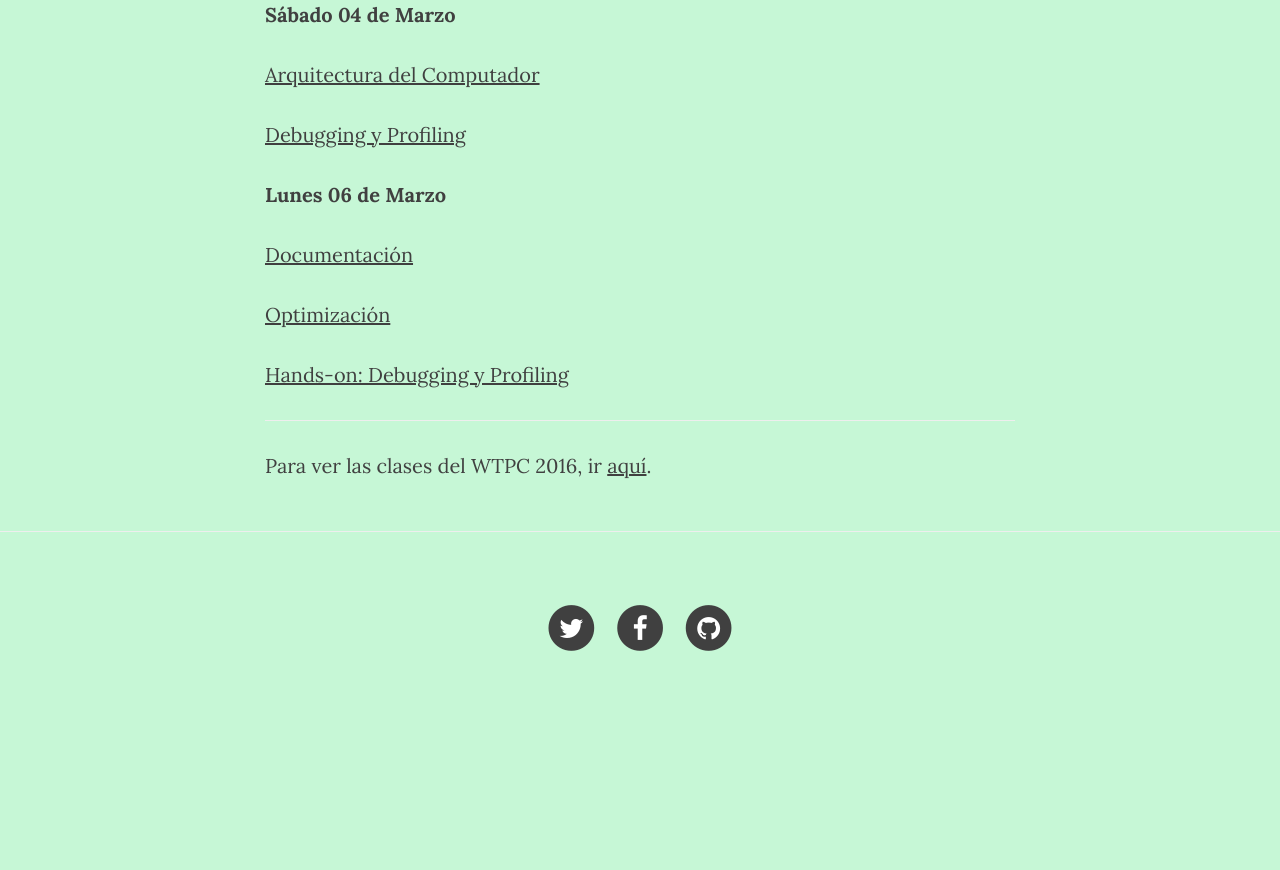
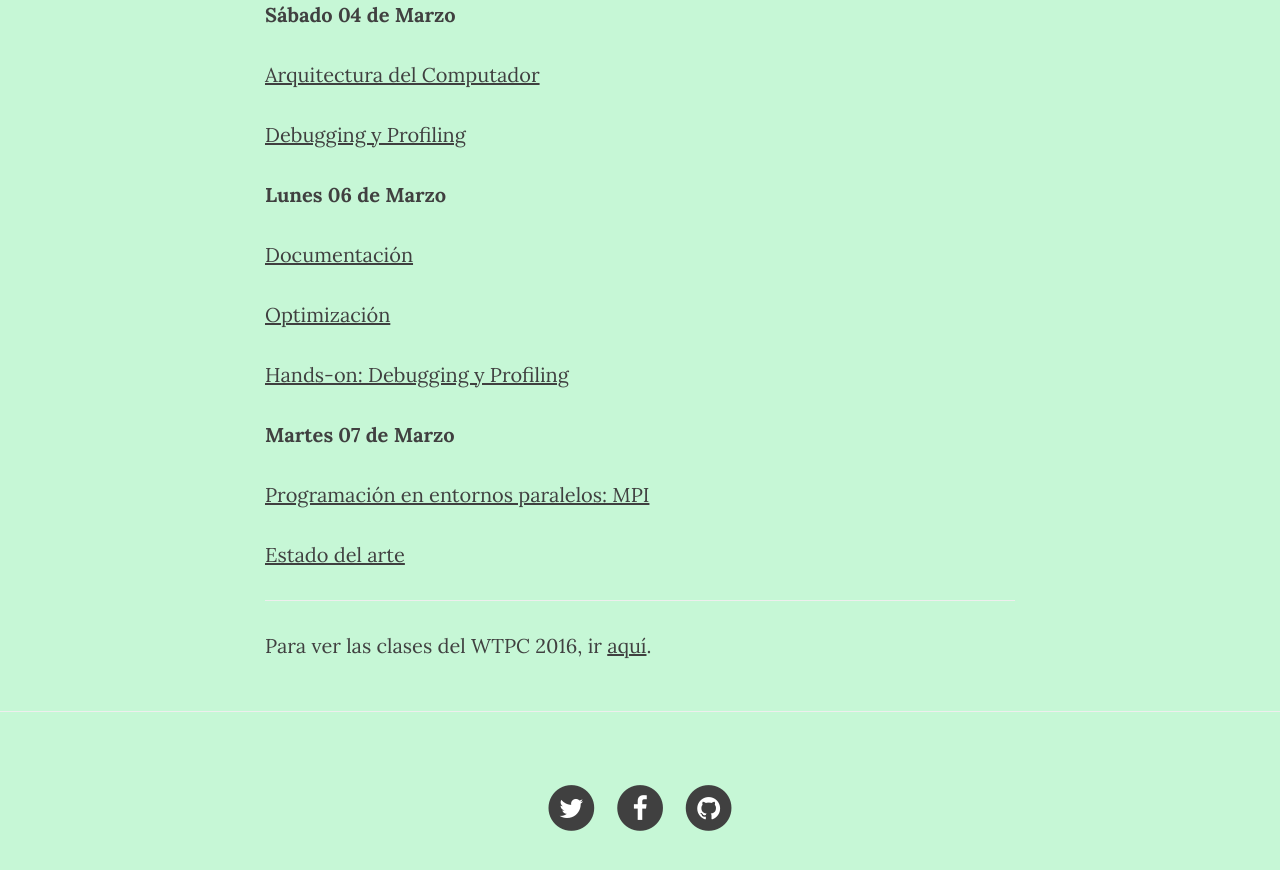
Before and after one commit to wtpc/wtpc.github.io, a Jekyll site: the page built from clases.md, in a window 1280 px wide and 900 px high, scrolled down 1250 px. Shown: the top 870 px of the window. Built offline with Jekyll 4.4.1, drawn with Linux system fonts in a browser that asks for light colours; nearby versions of some CDN libraries; before the commit the page ends 1970 px from its top, so only the background shows below that; part of the change alters nothing that is shown.

Commit message:
Agregadas las charlas del dia 6 - MPI y estado del arte

```diff
--- a/clases.md
+++ b/clases.md
@@ -55,24 +55,20 @@ permalink: /clases/
 
 [Hands-on: Debugging y Profiling](http://github.com/wtpc/HOdebug-profile)
 
+
+
+**Martes 07 de Marzo**
+
+[Programación en entornos paralelos: MPI](/clases/11_MPI.pdf)
+
+[Estado del arte](/clases/12_estado_del_arte.pdf)
+
+
+
 ---------------------------------
 Para ver las clases del WTPC 2016, ir [aquí](http://wp.df.uba.ar/wtpc/clases/).
 
 <!---
-
-
-
-
-
-
-
-
-**Martes 07 de Marzo**
-
-[Programación en entornos paralelos: OpenMP y MPI](/clases/11)
-
-[Estado del arte](/clases/12)
-
 
 **Miércoles 08 de Marzo**
 
```
Also changed, not shown: 2 other files.
